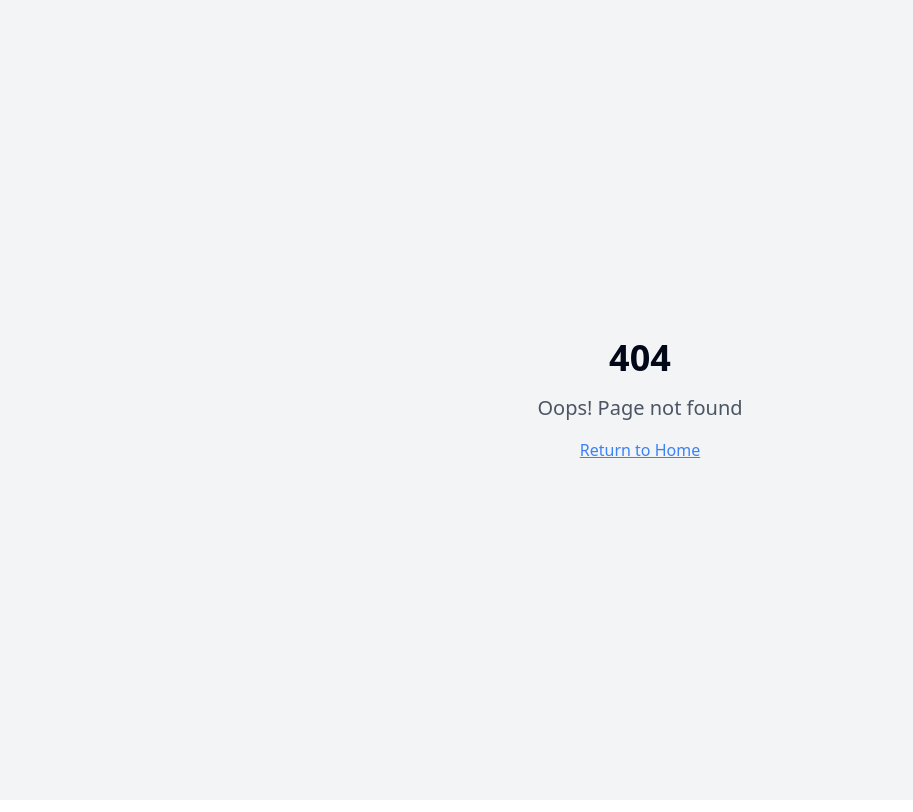
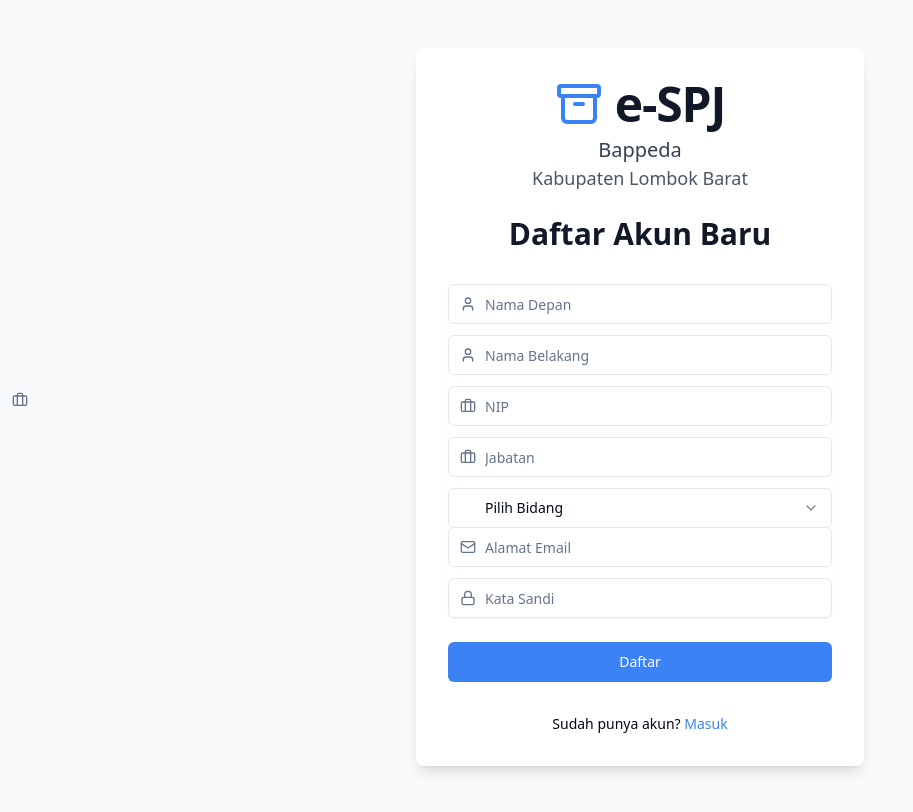
Before and after one commit to BappedaLobar/Arsip-SPJ, a React (Vite) app: page /signup in a window 1280 px wide. Before the commit this address had no page. Shown: the whole page, without its empty margins (0-913 px from the left). Built offline with nearby package versions, Linux system fonts and the light colour scheme.

Commit message:
[dyad] wrote 3 file(s)

```diff
--- a/src/App.tsx
+++ b/src/App.tsx
@@ -6,7 +6,8 @@ import { BrowserRouter, Routes, Route, Navigate } from "react-router-dom";
 import Index from "./pages/Index";
 import NotFound from "./pages/NotFound";
 import Login from "./pages/Login"; // Import Login page
-import { SessionContextProvider, useSession } from "./components/SessionContextProvider"; // Import SessionContextProvider and useSession
+import SignUp from "./pages/SignUp"; // Import SignUp page
+import { SessionContextProvider, useSession } from "./components/SessionContextProvider";
 import React from "react";
 
 const queryClient = new QueryClient();
@@ -31,6 +32,7 @@ const AppRoutes = () => {
     <BrowserRouter>
       <Routes>
         <Route path="/login" element={<Login />} />
+        <Route path="/signup" element={<SignUp />} /> {/* New SignUp route */}
         <Route
           path="/"
           element={
--- a/src/pages/Login.tsx
+++ b/src/pages/Login.tsx
@@ -3,10 +3,10 @@
 import { Auth } from "@supabase/auth-ui-react";
 import { ThemeSupa } from "@supabase/auth-ui-shared";
 import { supabase } from "@/integrations/supabase/client";
-import { useNavigate } from "react-router-dom";
+import { useNavigate, Link } from "react-router-dom"; // Import Link
 import { useEffect } from "react";
 import { showError } from "@/utils/toast";
-import { Archive } from "lucide-react"; // Import Archive icon
+import { Archive } from "lucide-react";
 
 const Login = () => {
   const navigate = useNavigate();
@@ -20,7 +20,6 @@ const Login = () => {
       }
     );
 
-    // Check initial session
     supabase.auth.getSession().then(({ data: { session } }) => {
       if (session) {
         navigate("/");
@@ -37,7 +36,7 @@ const Login = () => {
       <div className="max-w-md w-full space-y-8 p-8 bg-white shadow-lg rounded-lg">
         <div className="text-center">
           <div className="flex items-center justify-center gap-3 mb-2">
-            <Archive className="h-12 w-12 text-primary" /> {/* Ikon Arsip */}
+            <Archive className="h-12 w-12 text-primary" />
             <h1 className="text-5xl font-extrabold tracking-tight text-gray-900">
               e-SPJ
             </h1>
@@ -56,14 +55,15 @@ const Login = () => {
             variables: {
               default: {
                 colors: {
-                  brand: "hsl(var(--accent))", // Menggunakan warna kuning
-                  brandAccent: "hsl(var(--destructive))", // Menggunakan warna merah
+                  brand: "hsl(var(--accent))",
+                  brandAccent: "hsl(var(--destructive))",
                 },
               },
             },
           }}
           theme="light"
           redirectTo={window.location.origin + "/"}
+          view="sign_in" // Only show sign-in form
           localization={{
             variables: {
               sign_in: {
@@ -73,16 +73,7 @@ const Login = () => {
                 password_input_placeholder: "Masukkan kata sandi Anda",
                 button_label: "Masuk",
                 social_provider_text: "Masuk dengan {{provider}}",
-                link_text: "Sudah punya akun? Masuk",
-              },
-              sign_up: {
-                email_label: "Alamat Email",
-                password_label: "Kata Sandi",
-                email_input_placeholder: "Masukkan alamat email Anda",
-                password_input_placeholder: "Buat kata sandi Anda",
-                button_label: "Daftar",
-                social_provider_text: "Daftar dengan {{provider}}",
-                link_text: "Belum punya akun? Daftar",
+                link_text: "Lupa kata sandi Anda?", // Only show forgotten password link
               },
               forgotten_password: {
                 email_label: "Alamat Email",
@@ -99,8 +90,14 @@ const Login = () => {
             },
           }}
           magicLink
-          showLinks={true}
+          showLinks={true} // Keep this true to show forgotten password link
         />
+        <div className="text-sm text-center mt-4">
+          Belum punya akun?{" "}
+          <Link to="/signup" className="font-medium text-primary hover:text-primary-foreground">
+            Daftar di sini
+          </Link>
+        </div>
       </div>
     </div>
   );
--- /dev/null
+++ b/src/pages/SignUp.tsx
@@ -0,0 +1,226 @@
+"use client";
+
+import React, { useState } from "react";
+import { supabase } from "@/integrations/supabase/client";
+import { useNavigate, Link } from "react-router-dom";
+import { showError, showSuccess, showLoading, dismissToast } from "@/utils/toast";
+import { Button } from "@/components/ui/button";
+import { Input } from "@/components/ui/input";
+import { Label } from "@/components/ui/label";
+import { Archive, User, Mail, Lock, Briefcase } from "lucide-react";
+import { Select, SelectContent, SelectItem, SelectTrigger, SelectValue } from "@/components/ui/select";
+import { bidangOptions } from "@/types/spj";
+
+const SignUp = () => {
+  const navigate = useNavigate();
+  const [email, setEmail] = useState("");
+  const [password, setPassword] = useState("");
+  const [firstName, setFirstName] = useState("");
+  const [lastName, setLastName] = useState("");
+  const [nip, setNip] = useState("");
+  const [position, setPosition] = useState("");
+  const [bidang, setBidang] = useState("");
+  const [loading, setLoading] = useState(false);
+
+  const handleSignUp = async (e: React.FormEvent) => {
+    e.preventDefault();
+    setLoading(true);
+    const toastId = showLoading("Mendaftar akun...");
+
+    try {
+      const { data, error } = await supabase.auth.signUp({
+        email,
+        password,
+        options: {
+          data: {
+            first_name: firstName,
+            last_name: lastName,
+            nip: nip,
+            position: position,
+            bidang: bidang,
+          },
+        },
+      });
+
+      if (error) {
+        showError("Gagal mendaftar: " + error.message);
+      } else if (data.user) {
+        showSuccess("Pendaftaran berhasil! Silakan cek email Anda untuk verifikasi.");
+        navigate("/login"); // Redirect to login after successful sign-up
+      } else {
+        showError("Pendaftaran gagal. Silakan coba lagi.");
+      }
+    } catch (error: any) {
+      showError("Terjadi kesalahan: " + error.message);
+    } finally {
+      dismissToast(toastId);
+      setLoading(false);
+    }
+  };
+
+  return (
+    <div className="min-h-screen flex items-center justify-center bg-gray-50 py-12 px-4 sm:px-6 lg:px-8">
+      <div className="max-w-md w-full space-y-8 p-8 bg-white shadow-lg rounded-lg">
+        <div className="text-center">
+          <div className="flex items-center justify-center gap-3 mb-2">
+            <Archive className="h-12 w-12 text-primary" />
+            <h1 className="text-5xl font-extrabold tracking-tight text-gray-900">
+              e-SPJ
+            </h1>
+          </div>
+          <p className="mt-2 text-xl text-gray-700">Bappeda</p>
+          <p className="text-lg text-gray-600">Kabupaten Lombok Barat</p>
+          <h2 className="mt-6 text-center text-3xl font-extrabold text-gray-900">
+            Daftar Akun Baru
+          </h2>
+        </div>
+        <form className="mt-8 space-y-6" onSubmit={handleSignUp}>
+          <div className="rounded-md shadow-sm -space-y-px">
+            <div>
+              <Label htmlFor="first-name" className="sr-only">Nama Depan</Label>
+              <div className="relative">
+                <User className="absolute left-3 top-1/2 -translate-y-1/2 h-4 w-4 text-muted-foreground" />
+                <Input
+                  id="first-name"
+                  name="first-name"
+                  type="text"
+                  autoComplete="given-name"
+                  required
+                  className="pl-9 mb-3"
+                  placeholder="Nama Depan"
+                  value={firstName}
+                  onChange={(e) => setFirstName(e.target.value)}
+                  disabled={loading}
+                />
+              </div>
+            </div>
+            <div>
+              <Label htmlFor="last-name" className="sr-only">Nama Belakang</Label>
+              <div className="relative">
+                <User className="absolute left-3 top-1/2 -translate-y-1/2 h-4 w-4 text-muted-foreground" />
+                <Input
+                  id="last-name"
+                  name="last-name"
+                  type="text"
+                  autoComplete="family-name"
+                  required
+                  className="pl-9 mb-3"
+                  placeholder="Nama Belakang"
+                  value={lastName}
+                  onChange={(e) => setLastName(e.target.value)}
+                  disabled={loading}
+                />
+              </div>
+            </div>
+            <div>
+              <Label htmlFor="nip" className="sr-only">NIP</Label>
+              <div className="relative">
+                <Briefcase className="absolute left-3 top-1/2 -translate-y-1/2 h-4 w-4 text-muted-foreground" />
+                <Input
+                  id="nip"
+                  name="nip"
+                  type="text"
+                  autoComplete="off"
+                  required
+                  className="pl-9 mb-3"
+                  placeholder="NIP"
+                  value={nip}
+                  onChange={(e) => setNip(e.target.value)}
+                  disabled={loading}
+                />
+              </div>
+            </div>
+            <div>
+              <Label htmlFor="position" className="sr-only">Jabatan</Label>
+              <div className="relative">
+                <Briefcase className="absolute left-3 top-1/2 -translate-y-1/2 h-4 w-4 text-muted-foreground" />
+                <Input
+                  id="position"
+                  name="position"
+                  type="text"
+                  autoComplete="off"
+                  required
+                  className="pl-9 mb-3"
+                  placeholder="Jabatan"
+                  value={position}
+                  onChange={(e) => setPosition(e.target.value)}
+                  disabled={loading}
+                />
+              </div>
+            </div>
+            <div className="mb-3">
+              <Label htmlFor="bidang" className="sr-only">Bidang</Label>
+              <Select onValueChange={setBidang} value={bidang} disabled={loading}>
+                <SelectTrigger className="w-full pl-9">
+                  <Briefcase className="absolute left-3 top-1/2 -translate-y-1/2 h-4 w-4 text-muted-foreground" />
+                  <SelectValue placeholder="Pilih Bidang" />
+                </SelectTrigger>
+                <SelectContent>
+                  {bidangOptions.map((option) => (
+                    <SelectItem key={option} value={option}>
+                      {option}
+                    </SelectItem>
+                  ))}
+                </SelectContent>
+              </Select>
+            </div>
+            <div>
+              <Label htmlFor="email-address" className="sr-only">Alamat Email</Label>
+              <div className="relative">
+                <Mail className="absolute left-3 top-1/2 -translate-y-1/2 h-4 w-4 text-muted-foreground" />
+                <Input
+                  id="email-address"
+                  name="email"
+                  type="email"
+                  autoComplete="email"
+                  required
+                  className="pl-9 mb-3"
+                  placeholder="Alamat Email"
+                  value={email}
+                  onChange={(e) => setEmail(e.target.value)}
+                  disabled={loading}
+                />
+              </div>
+            </div>
+            <div>
+              <Label htmlFor="password" className="sr-only">Kata Sandi</Label>
+              <div className="relative">
+                <Lock className="absolute left-3 top-1/2 -translate-y-1/2 h-4 w-4 text-muted-foreground" />
+                <Input
+                  id="password"
+                  name="password"
+                  type="password"
+                  autoComplete="new-password"
+                  required
+                  className="pl-9"
+                  placeholder="Kata Sandi"
+                  value={password}
+                  onChange={(e) => setPassword(e.target.value)}
+                  disabled={loading}
+                />
+              </div>
+            </div>
+          </div>
+
+          <div>
+            <Button
+              type="submit"
+              className="group relative w-full flex justify-center py-2 px-4 border border-transparent text-sm font-medium rounded-md text-white bg-primary hover:bg-primary-foreground focus:outline-none focus:ring-2 focus:ring-offset-2 focus:ring-primary"
+              disabled={loading}
+            >
+              {loading ? "Mendaftar..." : "Daftar"}
+            </Button>
+          </div>
+        </form>
+        <div className="text-sm text-center mt-4">
+          Sudah punya akun?{" "}
+          <Link to="/login" className="font-medium text-primary hover:text-primary-foreground">
+            Masuk
+          </Link>
+        </div>
+      </div>
+    </div>
+  );
+};
+
+export default SignUp;
```
